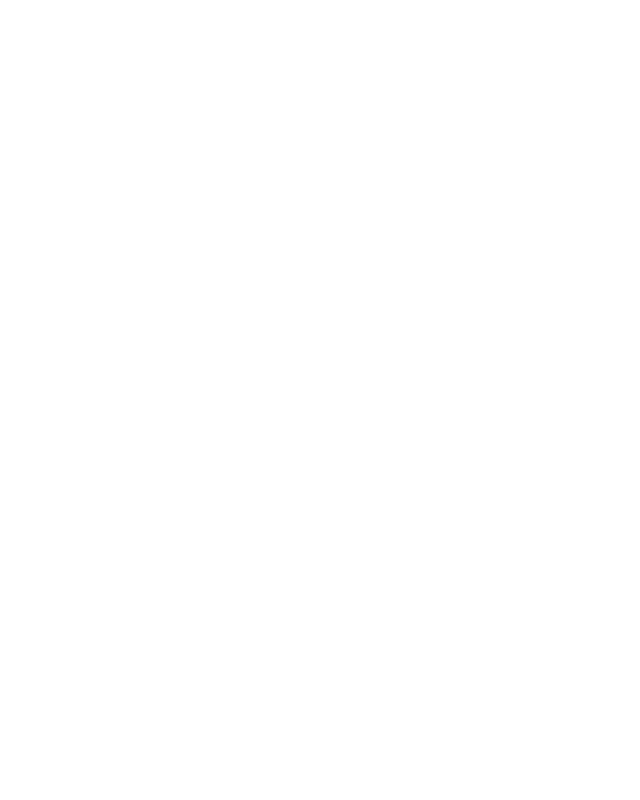
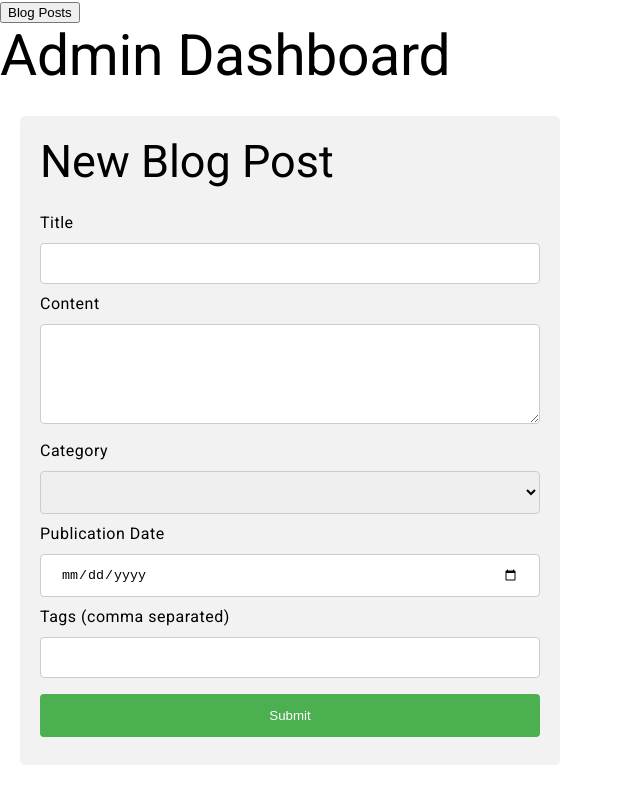
Before and after one commit to LazarVukicevic/blog, an Angular app: page /admin in a window 1280 px wide. Before the commit this address led to /. Shown: the whole page, without its empty margins (0-640 px from the left). Built offline with nearby package versions, Linux system fonts and the light colour scheme.

Commit message:
add insert blog post functionality

```diff
--- /dev/null
+++ b/src/app/admin-overview/admin-overview.component.css
@@ -0,0 +1,37 @@
+div {
+    margin: 20px;
+    border-radius: 5px;
+    background-color: #f2f2f2;
+    padding: 20px;
+    width: 500px;
+}
+
+input[type=text], input[type=date],select {
+    width: 100%;
+    padding: 12px 20px;
+    margin: 8px 0;
+    display: inline-block;
+    border: 1px solid #ccc;
+    border-radius: 4px;
+    box-sizing: border-box;
+}
+
+textarea {
+    padding: 12px 20px;
+    margin: 8px 0;
+    display: inline-block;
+    border: 1px solid #ccc;
+    border-radius: 4px;
+    box-sizing: border-box;
+}
+
+input[type=submit] {
+    width: 100%;
+    background-color: #4CAF50;
+    color: white;
+    padding: 14px 20px;
+    margin: 8px 0;
+    border: none;
+    border-radius: 4px;
+    cursor: pointer;
+  }
--- /dev/null
+++ b/src/app/admin-overview/admin-overview.component.html
@@ -0,0 +1,31 @@
+<button routerLink="">Blog Posts</button>
+
+<h1>Admin Dashboard</h1>
+
+<div class="input-form">
+    <h2>New Blog Post</h2>
+    <form (ngSubmit)="onSubmit()">
+        <label for="blog-title">Title</label>
+        <input type="text" [(ngModel)]="post.title" name="title" class="blog-title">
+
+        <label for="blog-content">Content</label>
+        <textarea class="blog-content" name="content" [(ngModel)]="post.content" style="min-width: 100%; max-width: 100%; min-height: 100px;"></textarea>
+
+        <label for="blog-category">Category</label>
+        <select name="category" [(ngModel)]="post.category" id="blog-category">
+            <option value="admin">Admin</option>
+            <option value="programming">Programming</option>
+        </select>
+
+        <label for="blog-pubdate">Publication Date</label>
+        <input type="date" [(ngModel)]="post.publicationDate" name="blog-pubdate" id="blog-pubdate">
+
+        <br>
+        <label for="blog-tags">Tags (comma separated)</label>
+        <input type="text" [(ngModel)]="post.tags" name="blog-tags">
+
+        <input type="submit" value="Submit">
+
+
+    </form>
+</div>
--- /dev/null
+++ b/src/app/admin-overview/admin-overview.component.ts
@@ -0,0 +1,33 @@
+import { Component } from '@angular/core';
+import { Post } from '../interface/post';
+import { BlogService } from '../blog.service';
+
+@Component({
+  selector: 'app-admin-overview',
+  templateUrl: './admin-overview.component.html',
+  styleUrl: './admin-overview.component.css'
+})
+export class AdminOverviewComponent {
+
+  constructor(private blogService: BlogService) { }
+
+  post: Post = {
+    postId: 0,
+    title: '',
+    content: '',
+    category: '',
+    publicationDate: '',
+    tags: ''
+  };
+
+  onSubmit() {
+    console.log(this.post);
+    this.blogService.insertBlogPost(this.post).subscribe(
+      response => {
+        console.log('Blog post inserted successfully.', response);
+      },
+      error => {
+        console.error('Error inserting blog post: ', error);
+      });
+  }
+}
--- a/src/app/app-routing.module.ts
+++ b/src/app/app-routing.module.ts
@@ -1,9 +1,11 @@
 import { NgModule } from '@angular/core';
 import { RouterModule, Routes } from '@angular/router';
 import { PostsComponent } from './posts/posts.component';
+import { AdminOverviewComponent } from './admin-overview/admin-overview.component';
 
 const routes: Routes = [
   { path: '', component: PostsComponent, title: 'Blog Posts' },
+  { path: 'admin', component: AdminOverviewComponent, title: 'Admin Dashboard' },
 ];
 
 @NgModule({
--- a/src/app/app.module.ts
+++ b/src/app/app.module.ts
@@ -2,21 +2,25 @@
 import { BrowserModule, provideClientHydration } from '@angular/platform-browser';
 import { RouterModule } from '@angular/router';
 import { provideHttpClient, withFetch } from '@angular/common/http';
+import { FormsModule } from '@angular/forms';
 
 import { AppRoutingModule } from './app-routing.module';
 import { AppComponent } from './app.component';
 import { provideAnimationsAsync } from '@angular/platform-browser/animations/async';
 import { PostsComponent } from './posts/posts.component';
+import { AdminOverviewComponent } from './admin-overview/admin-overview.component';
 
 @NgModule({
   declarations: [
     AppComponent,
-    PostsComponent
+    PostsComponent,
+    AdminOverviewComponent
   ],
   imports: [
     BrowserModule,
     AppRoutingModule,
     RouterModule,
+    FormsModule,
   ],
   providers: [
     provideClientHydration(),
--- a/src/app/blog.service.ts
+++ b/src/app/blog.service.ts
@@ -18,6 +18,10 @@
     });
   }
 
+  insertBlogPost(post: Post): Observable<Post> {
+    return this.http.post<Post>('http://localhost:5178/api/Blog/postss', post);
+  }
+
 
 
 
--- a/src/app/posts/posts.component.css
+++ b/src/app/posts/posts.component.css
@@ -0,0 +1,21 @@
+.blog-posts {
+    box-sizing: border-box;
+    display: block;          /* Ensures block layout for proper width and centering */
+    padding: 20px;
+    margin: 20px auto;       /* Center the posts horizontally */
+    max-width: 800px;        /* Limits the width of the content */
+    font-size: 16px;
+    line-height: 1.6;
+    background-color: #f9f9f9; /* Optional: gives a light background for better readability */
+    border-radius: 10px;     /* Optional: adds rounded corners */
+    box-shadow: 0 0 10px rgba(0, 0, 0, 0.1); /* Optional: adds a subtle shadow */
+}
+
+h2 {
+    text-align: center;      /* Centers the title */
+    font-size: 24px;         /* Slightly larger for emphasis */
+}
+
+.admin-btn {
+    float: right;
+}
--- a/src/app/posts/posts.component.html
+++ b/src/app/posts/posts.component.html
@@ -1,8 +1,10 @@
-<p>posts works!</p>
+<button routerLink="/admin" class="admin-btn">Log in</button>
 
-<div *ngFor="let post of posts">
-    <p>{{post.title}}</p>
+<h1>Blog Posts</h1>
+
+<div *ngFor="let post of posts" class="blog-posts">
+    <h2>{{post.title}}</h2>
     <p>{{post.content}}</p>
     <p>{{post.publicationDate.substring(0, 10)}}</p>
-    <p>--------------------------------</p>
+    <hr>
 </div>
--- a/src/app/posts/posts.component.ts
+++ b/src/app/posts/posts.component.ts
@@ -15,7 +15,7 @@
       this.blogService.getBlogPosts().subscribe(
         posts => {
           this.posts = posts;
-          console.log(this.posts);
+          // console.log(this.posts);
         },
         error => {
           console.error('Error fetching posts: ', error);
```
Also changed, not shown: 1 other file (tests, documents, lock files or other folders).
